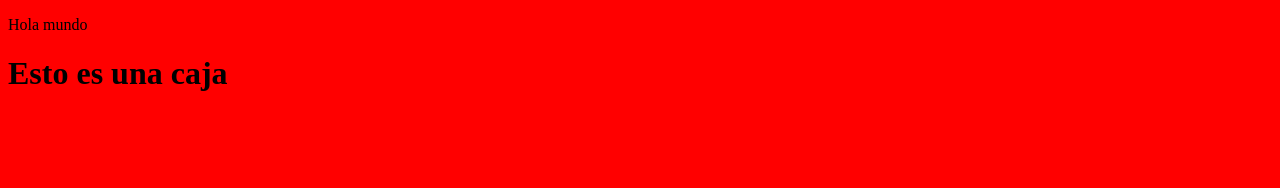
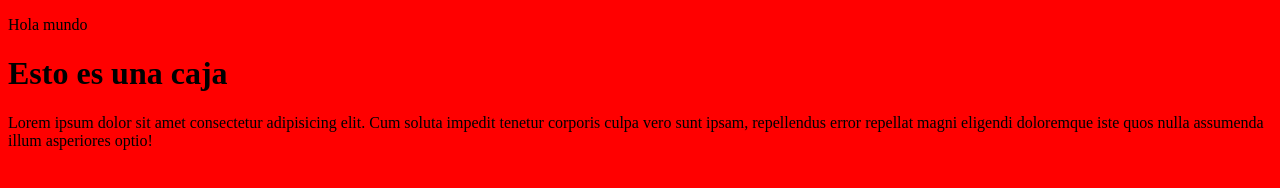
Before and after one commit to UrielAZ23/Prueba01, a plain HTML site: page index.html in a window 1280 px wide. Drawn offline with Linux system fonts and the light colour scheme.

Commit message:
se agrego mas texto

```diff
--- a/index.html
+++ b/index.html
@@ -11,6 +11,7 @@
     <p>Hola mundo</p>
     <div>
         <h1>Esto es una caja</h1>
+        <p>Lorem ipsum dolor sit amet consectetur adipisicing elit. Cum soluta impedit tenetur corporis culpa vero sunt ipsam, repellendus error repellat magni eligendi doloremque iste quos nulla assumenda illum asperiores optio!</p>
     </div>
 </body>
 </html>
```
